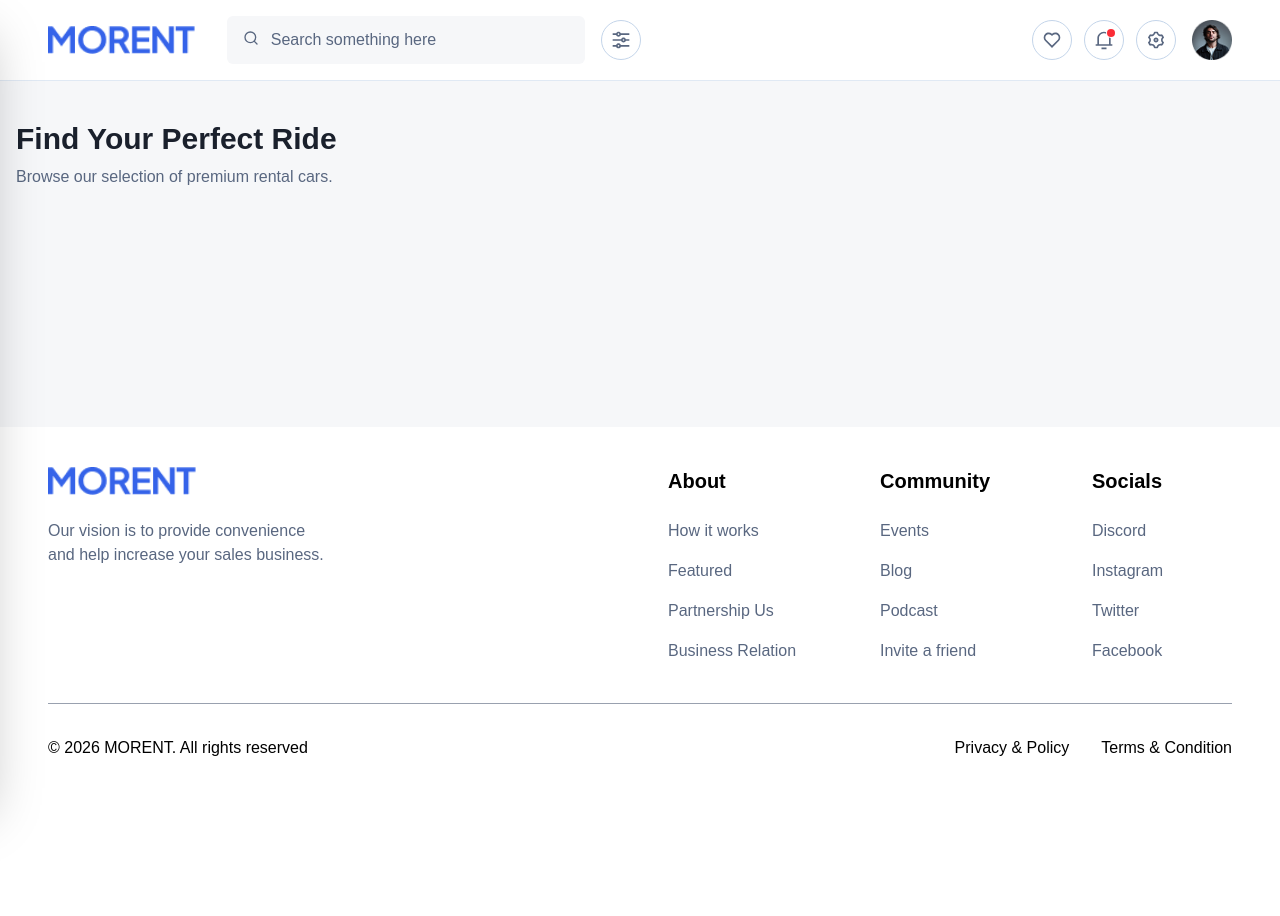
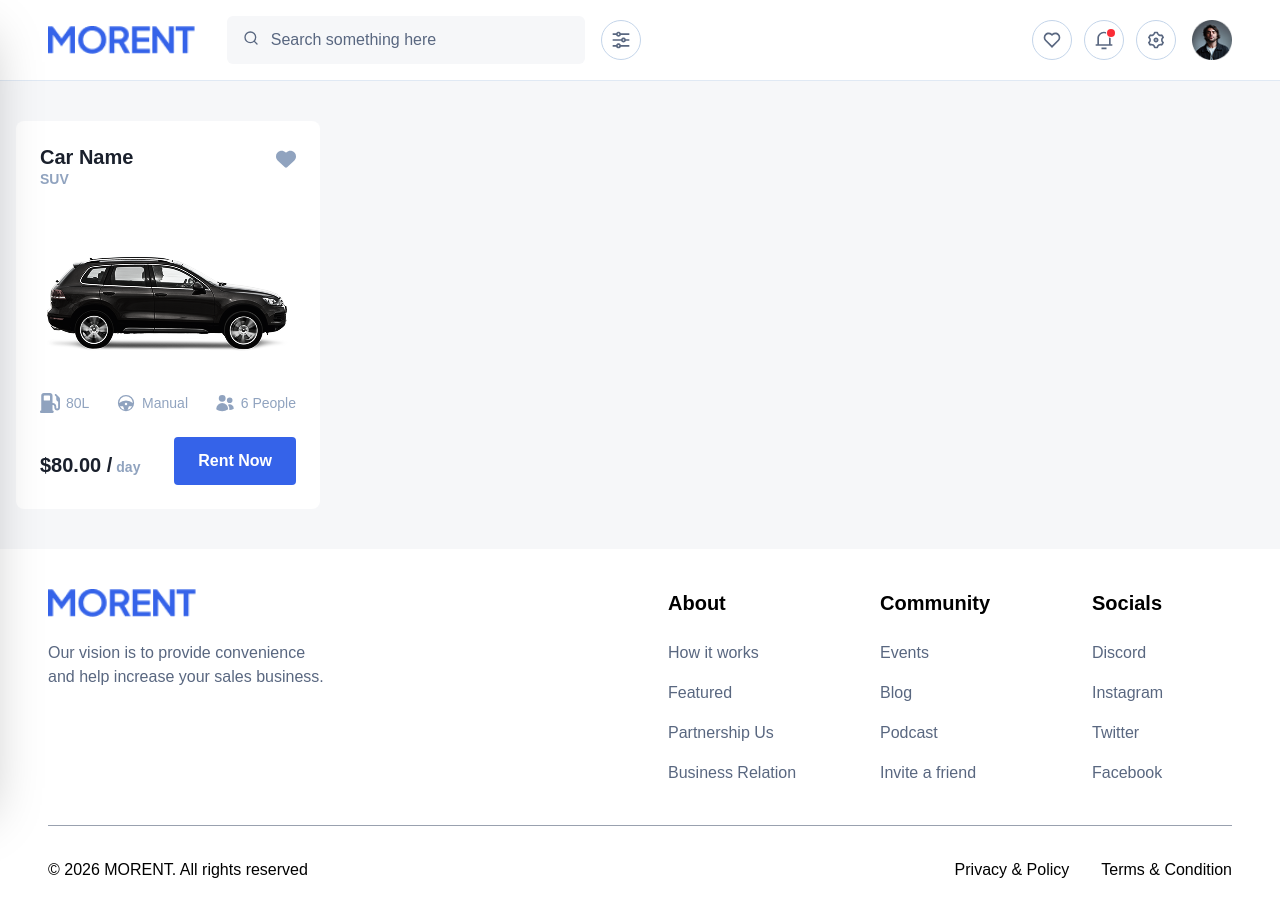
Before and after one commit to tript-cmyk/car-rent, a Next.js app: page / in a window 1280 px wide. Shown: the top 916 px of the page. Before the commit the page ends 800 px from the top, so only its background shows below. Built offline with nearby package versions, Linux system fonts and the light colour scheme.

Commit message:
feat: car card component

```diff
--- /dev/null
+++ b/features/car/components/CarCard/CarCard.tsx
@@ -0,0 +1,124 @@
+"use client";
+
+import Image from "next/image";
+import Button from "@/components/ui/button/Button";
+import { FaHeart } from "react-icons/fa6";
+import { cn } from "@/lib/utils";
+import { SpecTypesCarCard } from "./components/SpecTypesCarCard";
+import { CAR_SPEC_TYPE } from "./car-card.constants";
+import { formatPrice, getDiscountedPrice } from "./car-card.utils";
+
+interface CarSpec {
+  type: CAR_SPEC_TYPE;
+  label: string;
+}
+
+interface CarCardProps {
+  name?: string;
+  type?: string;
+  imageSrc?: string;
+  specs?: CarSpec[];
+  price?: number;
+  period?: string;
+  discount?: number;
+  isFavorite?: boolean;
+  onFavoriteClick?: () => void;
+  ctaLabel?: string;
+  onRentClick?: () => void;
+}
+
+const CarCard = ({
+  name = "Car Name",
+  type = "SUV",
+  imageSrc = "/images/Car.png",
+  specs = [
+    {
+      type: CAR_SPEC_TYPE.CAPACITY,
+      label: "80L",
+    },
+    {
+      type: CAR_SPEC_TYPE.TRANSMISSION,
+      label: "Manual",
+    },
+    {
+      type: CAR_SPEC_TYPE.PEOPLE,
+      label: "6 People",
+    },
+  ],
+  price = 80,
+  period = "day",
+  discount,
+  onFavoriteClick,
+  isFavorite = false,
+  ctaLabel = "Rent Now",
+  onRentClick,
+}: CarCardProps) => {
+  return (
+    <article className="w-full max-w-81.75 rounded-lg bg-white p-4 md:max-w-76 md:p-6">
+      <div className="flex items-start justify-between gap-4">
+        <div>
+          <h3 className="text-base font-bold leading-6 text-secondary-500 md:text-xl">
+            {name}
+          </h3>
+
+          <p className="text-xs font-bold leading-5 text-secondary-300 md:text-sm">
+            {type}
+          </p>
+        </div>
+
+        <FaHeart
+          onClick={() => onFavoriteClick?.()}
+          className={cn(
+            "mt-1 size-4 shrink-0 md:size-5",
+            isFavorite ? "text-error-500" : "text-secondary-300",
+          )}
+        />
+      </div>
+
+      <div className="mt-8 grid grid-cols-[minmax(0,1fr)_auto] items-center gap-5 md:mt-16 md:block">
+        <div className="relative flex min-h-18 items-center md:min-h-25 md:justify-center">
+          <Image
+            src={imageSrc}
+            alt={`${name} car`}
+            width={248}
+            height={100}
+            sizes="(max-width: 767px) 180px, 248px"
+            className="h-auto w-full max-w-45 object-contain md:max-w-62"
+          />
+        </div>
+
+        <div className="flex flex-col gap-4 text-secondary-300 md:mt-10 md:flex-row md:items-center md:justify-between md:gap-3">
+          {specs.map((spec) => (
+            <SpecTypesCarCard
+              key={spec.type}
+              type={spec.type}
+              label={spec.label}
+            />
+          ))}
+        </div>
+      </div>
+
+      <div className="mt-7 flex items-end justify-between gap-4 md:mt-6">
+        <div className="flex flex-col gap-2">
+          <p className="flex items-baseline text-xl font-bold leading-none text-secondary-500">
+            {getDiscountedPrice(price, discount)} /
+            <span className="ml-1 text-xs font-bold leading-5 text-secondary-300 md:text-sm">
+              {period}
+            </span>
+          </p>
+          <div>
+            {discount !== undefined && discount > 0 && (
+              <p className="text-sm font-bold text-secondary-300 line-through">
+                {formatPrice(price)}
+              </p>
+            )}
+          </div>
+        </div>
+
+        <Button onClick={() => onRentClick?.()}>{ctaLabel}</Button>
+      </div>
+    </article>
+  );
+};
+
+export default CarCard;
--- /dev/null
+++ b/features/car/components/CarCard/car-card.constants.ts
@@ -0,0 +1,16 @@
+import { IconType } from "react-icons";
+import { FaGasPump } from "react-icons/fa6";
+import { HiUsers } from "react-icons/hi2";
+import { PiSteeringWheelFill } from "react-icons/pi";
+
+export enum CAR_SPEC_TYPE {
+  CAPACITY = "capacity",
+  TRANSMISSION = "transmission",
+  PEOPLE = "people",
+}
+
+export const SPEC_ICONS: Record<CAR_SPEC_TYPE, IconType> = {
+  [CAR_SPEC_TYPE.CAPACITY]: FaGasPump,
+  [CAR_SPEC_TYPE.TRANSMISSION]: PiSteeringWheelFill,
+  [CAR_SPEC_TYPE.PEOPLE]: HiUsers,
+};
--- /dev/null
+++ b/features/car/components/CarCard/car-card.utils.ts
@@ -0,0 +1,14 @@
+export const getDiscountedPrice = (price: number, discount?: number): string => {
+  if (discount === undefined || discount <= 0) {
+    return formatPrice(price);
+  }
+  const discountedPrice = price - (price * discount) / 100;
+  return formatPrice(discountedPrice);
+};
+
+export const formatPrice = (price: number): string => {
+  return new Intl.NumberFormat("en-US", {
+    style: "currency",
+    currency: "USD",
+  }).format(price);
+};
--- /dev/null
+++ b/features/car/components/CarCard/components/SpecTypesCarCard.tsx
@@ -0,0 +1,24 @@
+
+import { CAR_SPEC_TYPE, SPEC_ICONS } from "../car-card.constants";
+
+interface SpecTypesCarCardProps {
+  type: CAR_SPEC_TYPE;
+  label: string;
+}
+
+export const SpecTypesCarCard = ({
+  type,
+  label,
+}: SpecTypesCarCardProps) => {
+  const Icon = SPEC_ICONS[type];
+
+  return (
+    <div className="flex items-center gap-1.5 text-xs font-medium leading-5 md:text-sm">
+      <span className="shrink-0">
+        <Icon className="size-4 md:size-5" />
+      </span>
+
+      <span className="whitespace-nowrap">{label}</span>
+    </div>
+  );
+};
--- /dev/null
+++ b/features/car/components/CarCard/index.ts
@@ -0,0 +1 @@
+export { default } from "./CarCard";
--- a/features/car/components/HomePage.tsx
+++ b/features/car/components/HomePage.tsx
@@ -1,12 +1,9 @@
+import CarCard from "./CarCard/CarCard";
+
 const HomePage = () => {
   return (
     <div className="px-4 py-10">
-      <h1 className="text-3xl font-bold text-secondary-500">
-        Find Your Perfect Ride
-      </h1>
-      <p className="mt-2 text-secondary-400">
-        Browse our selection of premium rental cars.
-      </p>
+     <CarCard />
     </div>
   );
 };
```
Also changed, not shown: public/images/Car.png (added).
